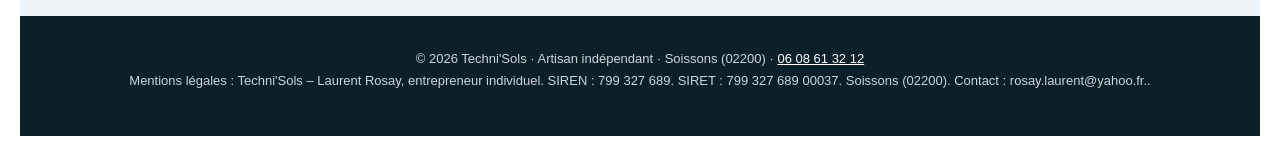
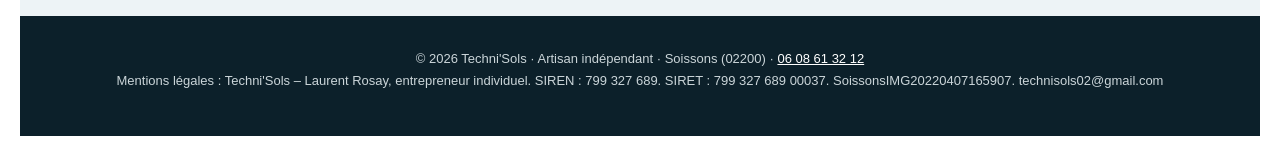
Before and after one commit to laurentrosay/Site-techni-sols-, a plain HTML site: page index.html in a window 1280 px wide. Shown: the part 5844-5997 px from the top of the page. Drawn offline with Linux system fonts and the light colour scheme.

Commit message:
Fix footer content and update contact information

```diff
--- a/index.html
+++ b/index.html
@@ -44,7 +44,7 @@
   <a href="https://g.page/r/CbPyDAmkzqULEBM/review" target="_blank" rel="noopener noreferrer">Donner votre avis sur Google</a>
 </section>
 
-  <footer>© <span id="year"></span> Techni'Sols · Artisan indépendant · Soissons (02200) · <a href="tel:+33608613212">06 08 61 32 12</a><p>Mentions légales : Techni'Sols – Laurent Rosay, entrepreneur individuel. SIREN : 799 327 689. SIRET : 799 327 689 00037. Soissons (02200). Contact : rosay.laurent@yahoo.fr..</p></footer><div class="mobile-actions"><a class="btn outline" style="color:var(--navy);border-color:var(--navy)" href="tel:+33608613212">Appeler</a><a class="btn" href="#contact">Devis gratuit</a></div><script>
+  <footer>© <span id="year"></span> Techni'Sols · Artisan indépendant · Soissons (02200) · <a href="tel:+33608613212">06 08 61 32 12</a><p>Mentions légales : Techni'Sols – Laurent Rosay, entrepreneur individuel. SIREN : 799 327 689. SIRET : 799 327 689 00037. SoissonsIMG20220407165907. technisols02@gmail.com</p></footer><div class="mobile-actions"><a class="btn outline" style="color:var(--navy);border-color:var(--navy)" href="tel:+33608613212">Appeler</a><a class="btn" href="#contact">Devis gratuit</a></div><script>
 document.getElementById('year').textContent = new Date().getFullYear();
 const form = document.getElementById('devis');
 const statusMessage = document.getElementById('form-status');
```
